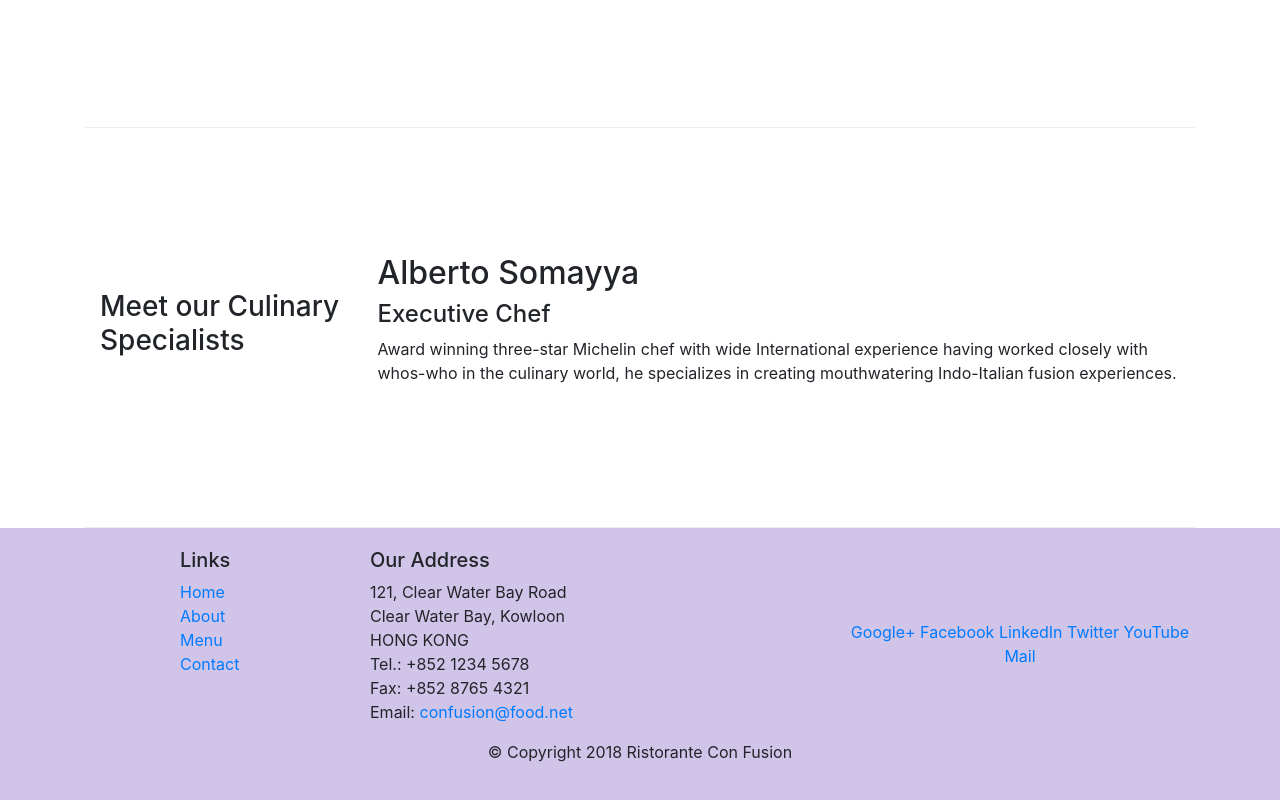
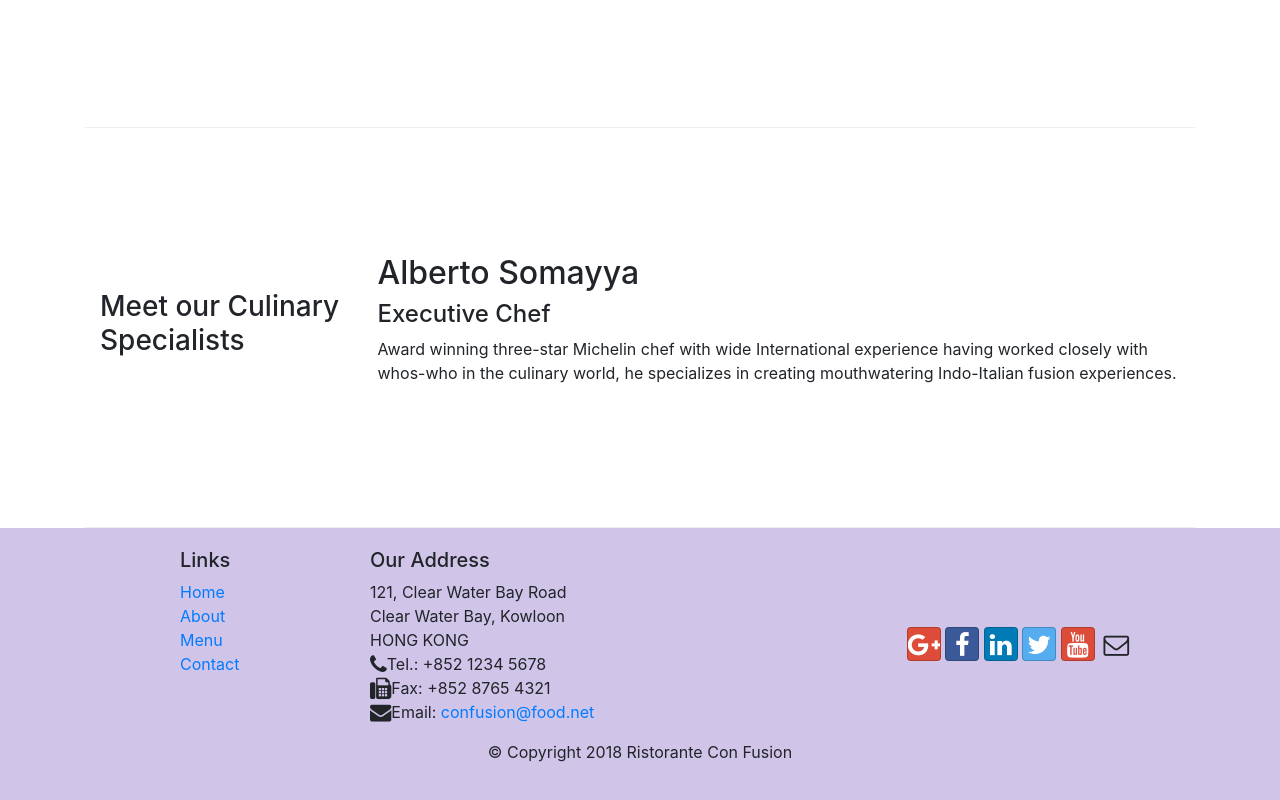
Before and after one commit to phatsumo/bootstrap4, a website: page index.html in a window 1280 px wide. Shown: the part 1006-1806 px from the top of the page. Drawn offline with nearby package versions, Linux system fonts and the light colour scheme.

Commit message:
Icon fonts

```diff
--- a/index.html
+++ b/index.html
@@ -9,6 +9,8 @@
 
         <!-- Bootstrap CSS -->
         <link rel="stylesheet" href="node_modules/bootstrap/dist/css/bootstrap.min.css">
+        <link rel="stylesheet" href="node_modules/font-awesome/css/font-awesome.min.css">
+        <link rel="stylesheet" href="node_modules/bootstrap-social/bootstrap-social.css">
         <link rel="stylesheet" href="css/styles.css">
         <title>Ristorante Con Fusion</title>
 </head>
@@ -22,10 +24,10 @@
             <a class="navbar-brand mr-auto" href="#">Ristorante Con Fusion</a>
             <div class="collapse navbar-collapse" id="Navbar">
                 <ul class="navbar-nav mr-auto">
-                    <li class="nav-item active"><a class="nav-link" href="#">Home</a></li>
-                    <li class="nav-item"><a class="nav-link" href="aboutus.html">About</a></li>
-                    <li class="nav-item"><a class="nav-link" href="#">Menu</a></li>
-                    <li class="nav-item"><a class="nav-link" href="#">Contact</a></li>
+                    <li class="nav-item active"><a class="nav-link" href="#"><span class="fa fa-home fa-lg"></span> Home</a></li>
+                    <li class="nav-item"><a class="nav-link" href="aboutus.html"><span class="fa fa-info fa-lg"></span> About</a></li>
+                    <li class="nav-item"><a class="nav-link" href="#"> <span class="fa fa-list fa-lg"></span> Menu</a></li>
+                    <li class="nav-item"><a class="nav-link" href="#"><span class="fa fa-address-card fa-lg"></span> Contact</a></li>
                 </ul>
             </div>
         </div>
@@ -102,19 +104,19 @@
                       121, Clear Water Bay Road<br>
                       Clear Water Bay, Kowloon<br>
                       HONG KONG<br>
-                      Tel.: +852 1234 5678<br>
-                      Fax: +852 8765 4321<br>
-                      Email: <a href="mailto:confusion@food.net">confusion@food.net</a>
+                      <i class="fa fa-phone fa-lg"></i>Tel.: +852 1234 5678<br>
+                      <i class="fa fa-fax fa-lg"></i>Fax: +852 8765 4321<br>
+                      <i class="fa fa-envelope fa-lg"></i>Email: <a href="mailto:confusion@food.net">confusion@food.net</a>
                    </address>
                 </div>
                 <div class="col-12 col-sm-4 align-self-center">
                     <div class="text-center">
-                        <a href="http://google.com/+">Google+</a>
-                        <a href="http://www.facebook.com/profile.php?id=">Facebook</a>
-                        <a href="http://www.linkedin.com/in/">LinkedIn</a>
-                        <a href="http://twitter.com/">Twitter</a>
-                        <a href="http://youtube.com/">YouTube</a>
-                        <a href="mailto:">Mail</a>
+                        <a class="btn btn-social-icon btn-google" href="http://google.com/+"><i class="fa fa-google-plus fa-lg"></i></a>
+                        <a class="btn btn-social-icon btn-facebook" href="http://www.facebook.com/profile.php?id="><i class="fa fa-facebook fa-lg"></i></a>
+                        <a class="btn btn-social-icon btn-linkedin" href="http://www.linkedin.com/in/"><i class="fa fa-linkedin fa-lg"></i></a>
+                        <a class="btn btn-social-icon btn-twitter" href="http://twitter.com/"><i class="fa fa-twitter fa-lg"></i></a>
+                        <a class="btn btn-social-icon btn-google" href="http://youtube.com/"><i class="fa fa-youtube fa-lg"></i></a>
+                        <a class="btn btn-social-icon" href="mailto:"><i class="fa fa-envelope-o fa-lg"></i></a>
                     </div>
                 </div>
            </div>
--- a/package.json
+++ b/package.json
@@ -14,8 +14,10 @@
     "lite-server": "^2.3.0"
   },
   "dependencies": {
-    "bootstrap": "^4.0.0",
-    "jquery": "^3.3.1",
+    "bootstrap": "^4.4.1",
+    "bootstrap-social": "^5.1.1",
+    "font-awesome": "^4.7.0",
+    "jquery": "^3.5.0",
     "popper.js": "^1.12.9"
   }
 }
```
Also changed, not shown: aboutus.html (+15 -13 lines), 1 other file.
